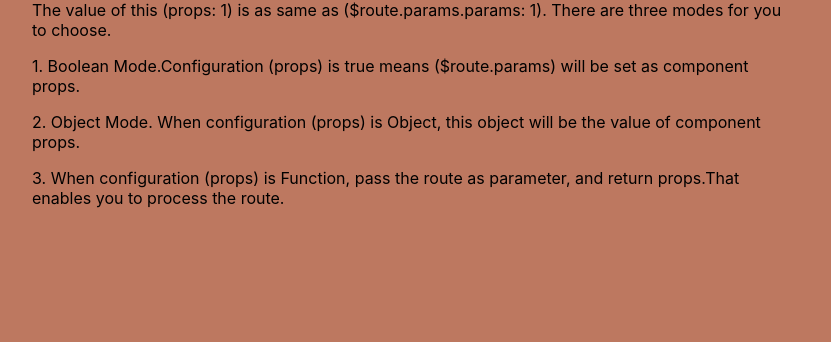
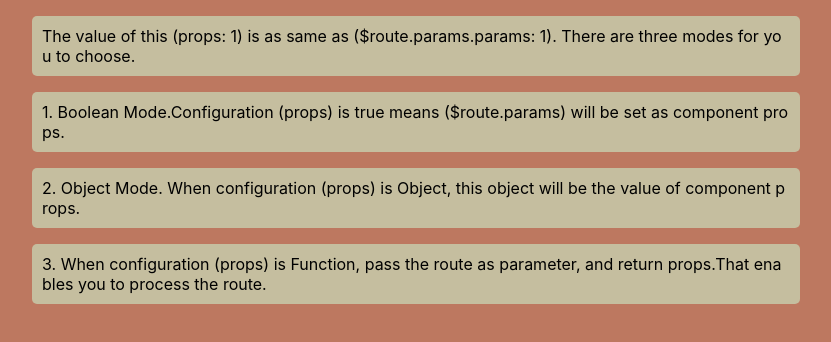
Before and after one commit to EmmaYXY/vue-router-practise, a Vue app: page /props/1 in a window 1280 px wide. Shown: the top 342 px of the page, without its empty margins (224-1055 px from the left). Built offline with nearby package versions, Linux system fonts and the light colour scheme.

Commit message:
some style and eslint

```diff
--- a/src/components/guards/Guards.vue
+++ b/src/components/guards/Guards.vue
@@ -1,8 +1,11 @@
 <template>
   <div>
-    <p>
+    <p class="chapter_wrapper">
       In general, there are three kinds of navigation guards according to location: globally, per-route,
       in-component.Remember that enter/leave guards won't be called when params and query changes.
+    </p>
+    <p class="chapter_wrapper">
+      To be continued...
     </p>
   </div>
 </template>
--- a/src/components/history/History.vue
+++ b/src/components/history/History.vue
@@ -1,10 +1,14 @@
 <template>
   <div>
-    The history mode of vue-router is a kind of application of (history.pushState) API.
-    And because (history.pushState) and (history.replaceState) of H5 won't trigger page reload, history
-    mode achieves URL navigation without reloading pages.
-    When using this mode, your server should be corporate with your client side.Because if user presses F5
-    or requests some URL directly, server will report 404.
+    <p class="chapter_wrapper">
+      The history mode of vue-router is a kind of application of (history.pushState) API.
+      And because (history.pushState) and (history.replaceState) of H5 won't trigger page reload, history
+      mode achieves URL navigation without reloading pages.
+    </p>
+    <p class="chapter_wrapper">
+      When using this mode, your server should be corporate with your client side.Because if user presses F5
+      or requests some URL directly, server will report 404.
+    </p>
   </div>
 </template>
 
--- a/src/components/meta/Meta.vue
+++ b/src/components/meta/Meta.vue
@@ -1,7 +1,11 @@
 <template>
   <div>
-    It's a meta field.
-    <span> {{$route.meta.slogan}}</span>
+    <p class="chapter_wrapper">
+      It's a meta field.
+    </p>
+    <p class="chapter_wrapper">
+      <span>This is a piece of that: {{$route.meta.slogan}}</span>
+    </p>
   </div>
 </template>
 
--- a/src/components/props/Props.vue
+++ b/src/components/props/Props.vue
@@ -1,16 +1,16 @@
 <template>
   <div>
-      <span>
+      <p class="chapter_wrapper">
         The value of this (props: {{ params }}) is as same as ($route.params.params: {{ $route.params.params }}).
         There are three modes for you to choose.
-      </span>
-      <p>
+      </p>
+      <p class="chapter_wrapper">
         1. Boolean Mode.Configuration (props) is true means ($route.params) will be set as component props.
       </p>
-      <p>
+      <p class="chapter_wrapper">
         2. Object Mode. When configuration (props) is Object, this object will be the value of component props.
       </p>
-      <p>
+      <p class="chapter_wrapper">
         3. When configuration (props) is Function, pass the route as parameter, and return props.That enables you to process
         the route.
       </p>
--- a/src/components/scroll/Scroll.vue
+++ b/src/components/scroll/Scroll.vue
@@ -1,7 +1,7 @@
 <template>
   <div>
-      <article style="height:200vh">
-         我来写一下东西
+      <article class="chapter_wrapper" style="height:200vh">
+         To be continued......(233333, it's an article tag.5555)
       </article>
   </div>
 </template>
```
Also changed, not shown: src/components/dynamic/Dynamic.vue (+9 -9 lines).
